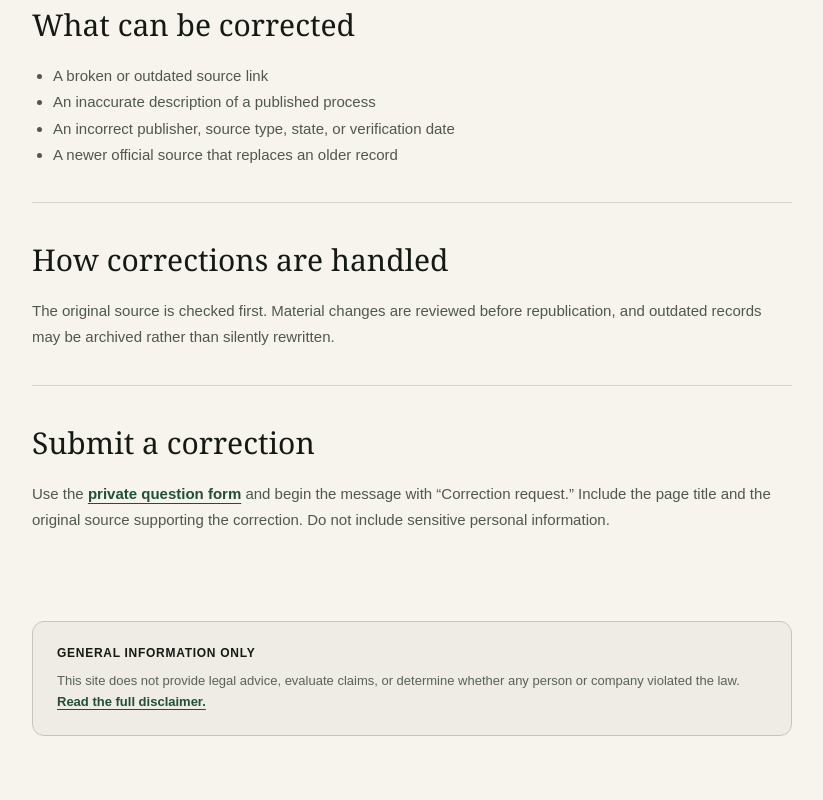
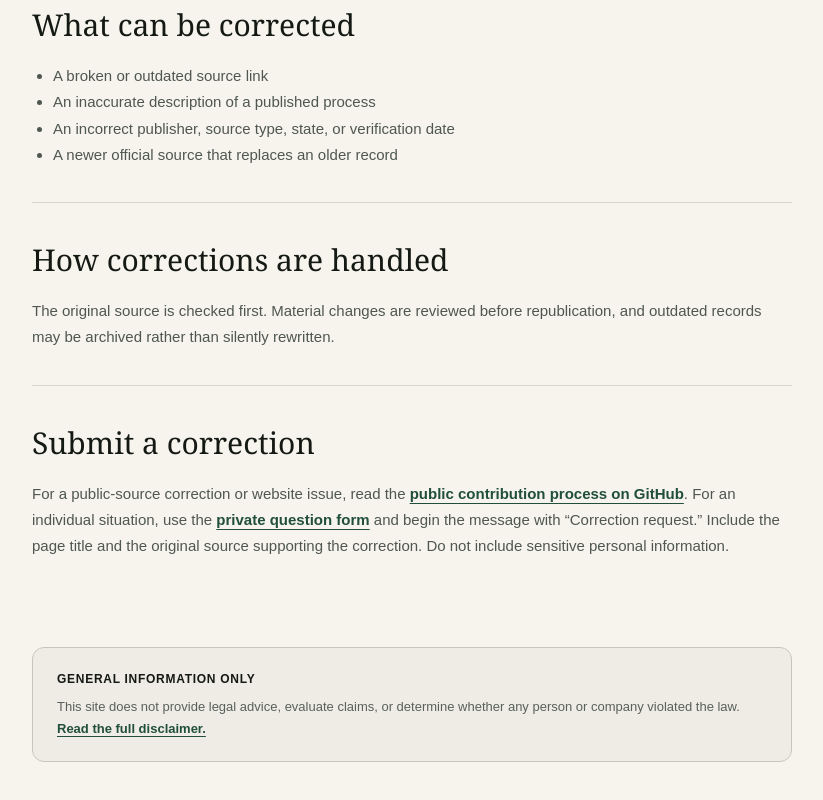
Before and after one commit to Decentralized-Rob/solar-consumer-research, a Next.js app: page /corrections in a window 1280 px wide. Shown: the part 728-1528 px from the top of the page, without its empty margins (228-1051 px from the left). Built offline with nearby package versions, Linux system fonts and the light colour scheme.

Commit message:
Add public correction route to GitHub

```diff
--- a/app/corrections/page.tsx
+++ b/app/corrections/page.tsx
@@ -30,7 +30,7 @@ export default function CorrectionsPage() {
       </section>
       <section className="info-section">
         <h2>Submit a correction</h2>
-        <p>Use the <Link href="/#questions">private question form</Link> and begin the message with “Correction request.” Include the page title and the original source supporting the correction. Do not include sensitive personal information.</p>
+        <p>For a public-source correction or website issue, read the <a href="https://github.com/Decentralized-Rob/solar-consumer-research/blob/main/CONTRIBUTING.md">public contribution process on GitHub</a>. For an individual situation, use the <Link href="/#questions">private question form</Link> and begin the message with “Correction request.” Include the page title and the original source supporting the correction. Do not include sensitive personal information.</p>
       </section>
     </InfoPage>
   );
```
